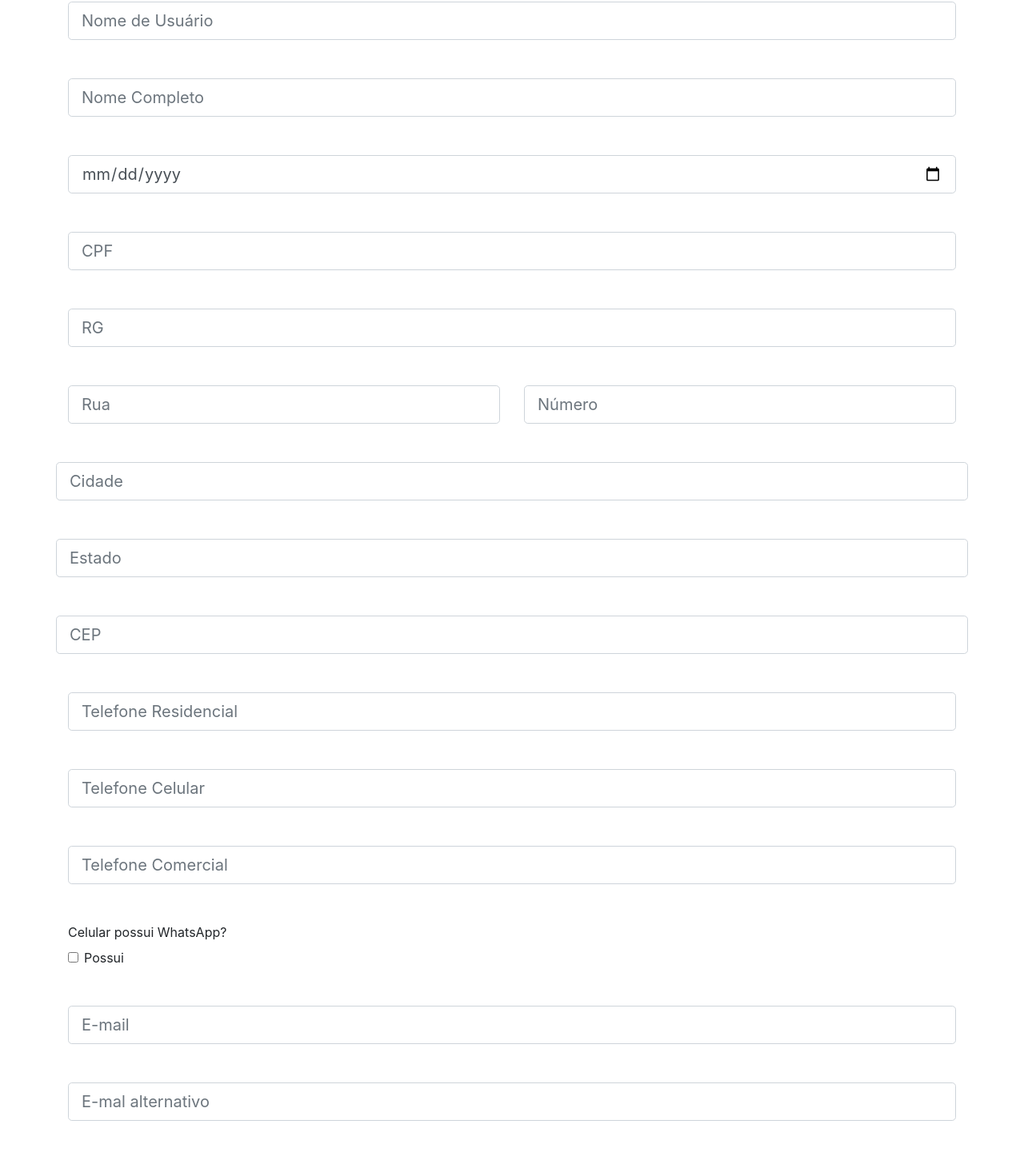
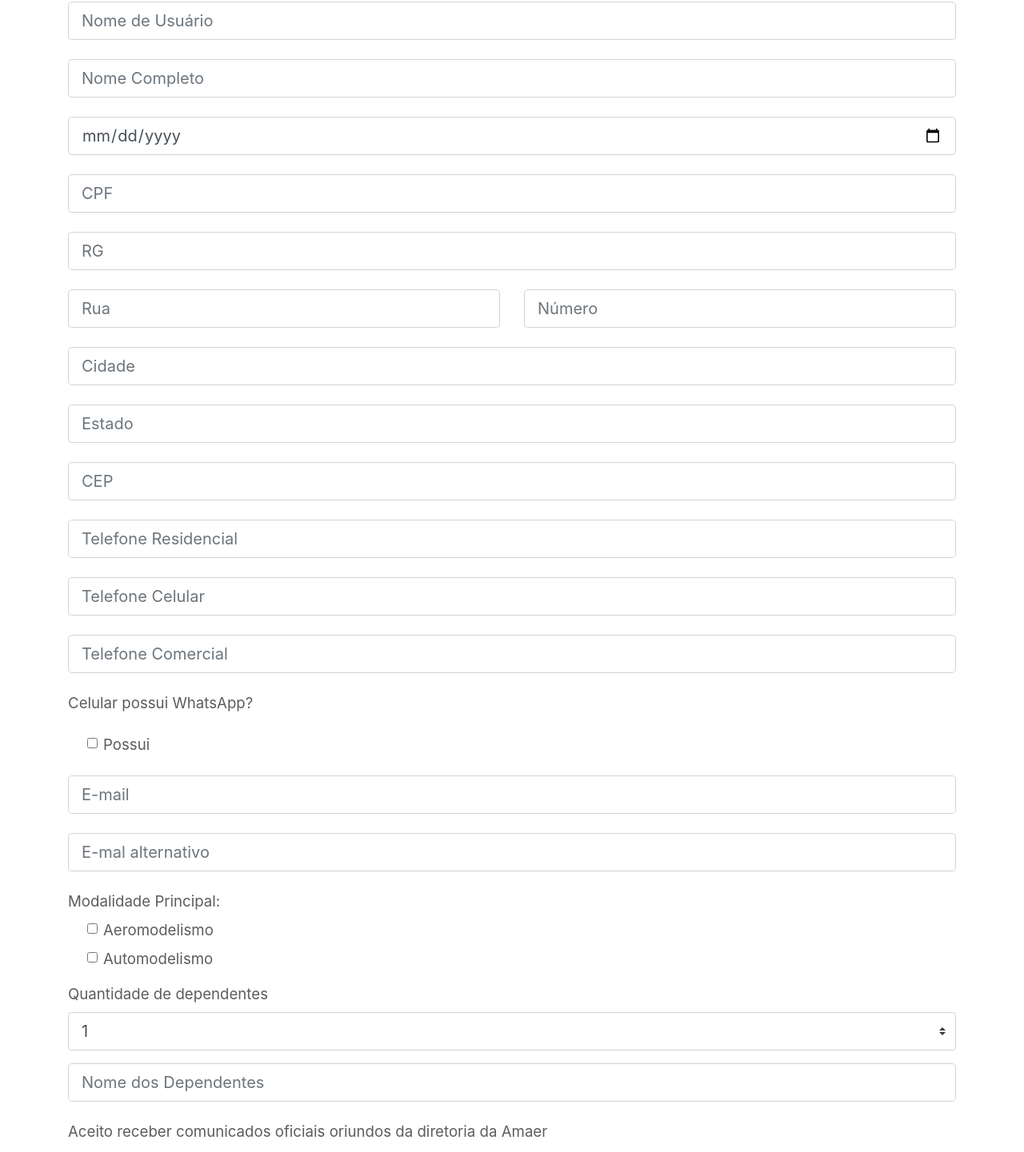
Before and after one commit to ifpr-paranavai/associacao-client-front, a React (Create React App) app: page /associar in a window 1280 px wide. Shown: the part 300-1741 px from the top of the page at 80% size. Built offline with nearby package versions, Linux system fonts and the light colour scheme.

Commit message:
mudança no layout do formulário de cadastro

```diff
--- a/src/paginas/Associar/Associar.js
+++ b/src/paginas/Associar/Associar.js
@@ -2,6 +2,7 @@
 import React, { Component} from 'react';
 import AssociarService from '../../service/AssociarService'
 import { Form, Container, Row, Col, Button} from 'react-bootstrap';
+
 
 class Associar extends Component{
   async handleSubmit(event){
@@ -12,7 +13,7 @@
   }
   render(){
     return (
-      <Container className="mt-5 pt-5">
+      <Container className="mt-5 pt-5 ">
           <Row className="justify-content-center mb-5">
             <h1 className="my-3">
               Associe-se
@@ -25,60 +26,60 @@
                 <Form.File.Label>Imagem</Form.File.Label>
                 <Form.File.Input />
                 </Form.File>
-                <Form.Control  className="mb-5" placeholder="Nome de Usuário" id="usuario" name="usuario" size="lg"  />
-                <Form.Control  className="mb-5" placeholder="Nome Completo" id="nome" name="nome" size="lg"  />
-                <Form.Control className="mb-5" type="date" placeholder="RG" id="dataNasc" name="dataNasc" size="lg" />
-                <Form.Control className="mb-5"  placeholder="CPF" id="cpf" name="cpf" size="lg" />
-                <Form.Control className="mb-5"  placeholder="RG" id="rg" name="rg" size="lg" />
+                <Form.Control  className="mb-4" placeholder="Nome de Usuário" id="usuario" name="usuario" size="lg"  />
+                <Form.Control  className="mb-4" placeholder="Nome Completo" id="nome" name="nome" size="lg"  />
+                <Form.Control className="mb-4" type="date" placeholder="RG" id="dataNasc" name="dataNasc" size="lg" />
+                <Form.Control className="mb-4"  placeholder="CPF" id="cpf" name="cpf" size="lg" />
+                <Form.Control className="mb-4"  placeholder="RG" id="rg" name="rg" size="lg" />
                 <Row>
                   <Col>
-                    <Form.Control  className="mb-5" placeholder="Rua" id="rua" name="rua" size="lg"  />
+                    <Form.Control  className="mb-4" placeholder="Rua" id="rua" name="rua" size="lg"  />
                   </Col>
                   <Col>
-                    <Form.Control  className="mb-5" placeholder="Número" id="numero" name="numero" size="lg"  />
+                    <Form.Control  className="mb-4" placeholder="Número" id="numero" name="numero" size="lg"  />
                   </Col>
-                  <Form.Control  className="mb-5" placeholder="Cidade" id="cidade" name="cidade" size="lg"  />
-                  <Form.Control  className="mb-5" placeholder="Estado" id="estado" name="estado" size="lg"  />
-                  <Form.Control  className="mb-5" placeholder="CEP" id="cep" name="cep" size="lg"  />
                 </Row>
-                <Form.Control  className="mb-5" placeholder="Telefone Residencial" id="telresi" name="telresi" size="lg"  />
-                <Form.Control  className="mb-5" placeholder="Telefone Celular" id="telcel" name="telcel" size="lg"  />
-                <Form.Control  className="mb-5" placeholder="Telefone Comercial" id="telcom" name="telcom" size="lg"  />
-                <Form.Label>
-                  Celular possui WhatsApp?
+                <Form.Control  className="mb-4" placeholder="Cidade" id="cidade" name="cidade" size="lg"  />
+                <Form.Control  className="mb-4" placeholder="Estado" id="estado" name="estado" size="lg"  />
+                <Form.Control  className="mb-4" placeholder="CEP" id="cep" name="cep" size="lg"  />
+                <Form.Control  className="mb-4" placeholder="Telefone Residencial" id="telresi" name="telresi" size="lg"  />
+                <Form.Control  className="mb-4" placeholder="Telefone Celular" id="telcel" name="telcel" size="lg"  />
+                <Form.Control  className="mb-4" placeholder="Telefone Comercial" id="telcom" name="telcom" size="lg"  />
+                <Form.Label size = "lg">
+                  <p className="tamanho-texto">Celular possui WhatsApp?</p>
                 </Form.Label >
-                <Form.Check className="mb-5" type="checkbox" label="Possui" />
-                <Form.Control  className="mb-5" placeholder="E-mail" id="email" name="email" size="lg"  />
-                <Form.Control  className="mb-5" placeholder="E-mal alternativo" id="emailalter" name="emailalter" size="lg"  />
-                <Form.Label>
+                <Form.Check className="tamanho-texto mb-4 mx-4" type="checkbox" label="Possui" />
+                <Form.Control  className="mb-4" placeholder="E-mail" id="email" name="email" size="lg"  />
+                <Form.Control  className="mb-4" placeholder="E-mal alternativo" id="emailalter" name="emailalter" size="lg"  />
+                <Form.Label className="tamanho-texto">
                   Modalidade Principal:
-                </Form.Label >
-                <Form.Check className="mb-2" type="checkbox" label="Aeromodelismo" />
-                <Form.Check className="mb-2" type="checkbox" label="Automodelismo" />
-                <Form.Label>
+                </Form.Label>
+                <Form.Check className="tamanho-texto mb-2 mx-4" type="checkbox" label="Aeromodelismo" />
+                <Form.Check className="tamanho-texto mb-2 mx-4" type="checkbox" label="Automodelismo" />
+                <Form.Label className="tamanho-texto my-2">
                   Quantidade de dependentes
                 </Form.Label >
-                <Form.Control className="mb-3" as="select" custom>
+                <Form.Control className="mb-3" as="select" size="lg" custom>
                 <option>1</option>
                 <option>2</option>
                 <option>3</option>
                 <option>4</option>
                 <option>5</option>
                 </Form.Control>
-                <Form.Control  className="mb-5" placeholder="Nome dos Dependentes" id="dependentes" name="dependentes" size="lg"  />
-                <Form.Label>
+                <Form.Control  className="mb-4" placeholder="Nome dos Dependentes" id="dependentes" name="dependentes" size="lg"  />
+                <Form.Label className="tamanho-texto">
                   Aceito receber comunicados oficiais oriundos da diretoria da Amaer
                 </Form.Label >
-                <Form.Check className="mb-5" type="checkbox" label="Concordo" />
+                <Form.Check className="tamanho-texto mb-2 mx-4" type="checkbox" label="Concordo" />
                 <Row>
                   <Col>
-                    <Form.Control  className="mb-5" type="password" placeholder="Senha" id="senha" name="senha" size="lg"  />
+                    <Form.Control  className="mb-4" type="password" placeholder="Senha" id="senha" name="senha" size="lg"  />
                   </Col>
                   <Col>
-                    <Form.Control  className="mb-5" type="password" placeholder="Confirmar Senha" id="confirmarsenha" name="confirmarsenha" size="lg"  />
+                    <Form.Control  className="mb-4" type="password" placeholder="Confirmar Senha" id="confirmarsenha" name="confirmarsenha" size="lg"  />
                   </Col>
                 </Row>
-                <Button block size="lg" variant="primary" type="submit" >
+                <Button  size="lg" variant="secondary" type="submit" >
                     Enviar
                 </Button>
               </Col>
--- a/src/paginas/Associar/estilo.css
+++ b/src/paginas/Associar/estilo.css
@@ -0,0 +1,4 @@
+.tamanho-texto{
+    font-size: 14pt !important;
+    color: rgb(92, 92, 92);
+}
```
